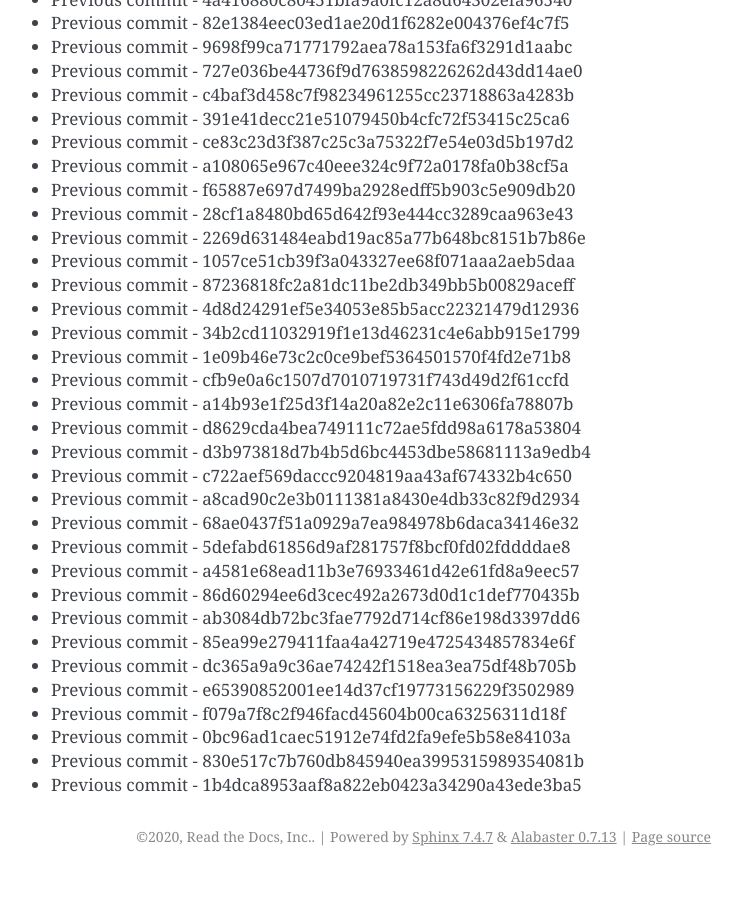
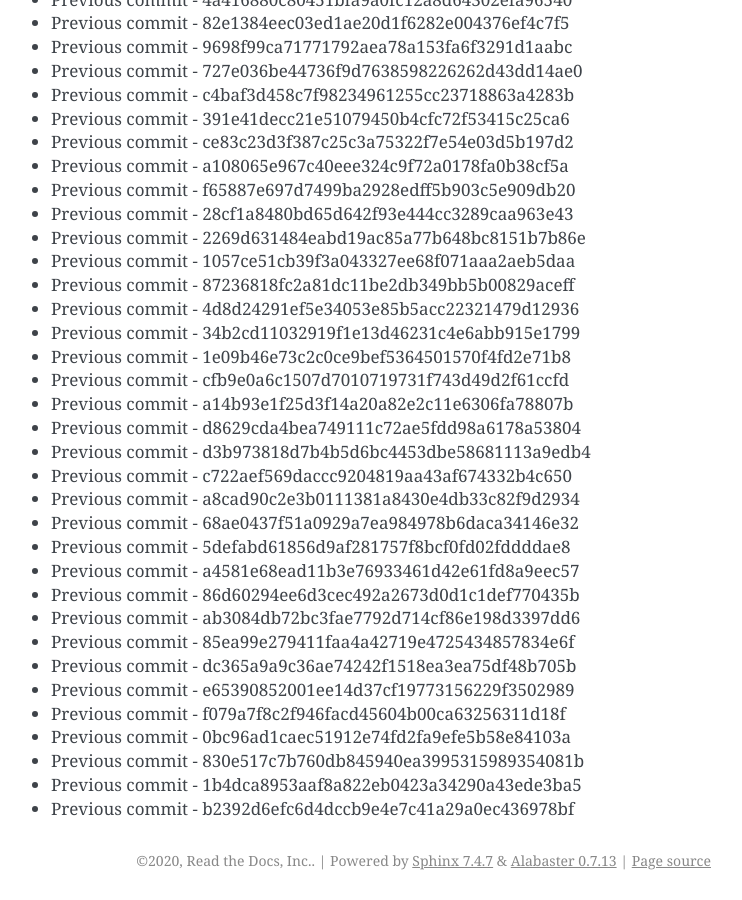
Before and after one commit to readthedocs/rtd-git-stresstest, a Sphinx documentation site: the page built from docs/updates.rst, in a window 1280 px wide and 900 px high, scrolled down 71404 px. Shown: the whole window, without its empty margins (399-1141 px from the left). Built offline with Sphinx 7.4.7, drawn with Linux system fonts in a browser that asks for light colours; before the commit the page ends 72280 px from its top, so only the background shows below that.

Commit message:
Generating commit from previous: b2392d6efc6d4dccb9e4e7c41a29a0ec436978bf

```diff
--- a/docs/updates.rst
+++ b/docs/updates.rst
@@ -3032,3 +3032,4 @@ It can be tested for any performance characteristics.
 * Previous commit - 0bc96ad1caec51912e74fd2fa9efe5b58e84103a
 * Previous commit - 830e517c7b760db845940ea3995315989354081b
 * Previous commit - 1b4dca8953aaf8a822eb0423a34290a43ede3ba5
+* Previous commit - b2392d6efc6d4dccb9e4e7c41a29a0ec436978bf
```
